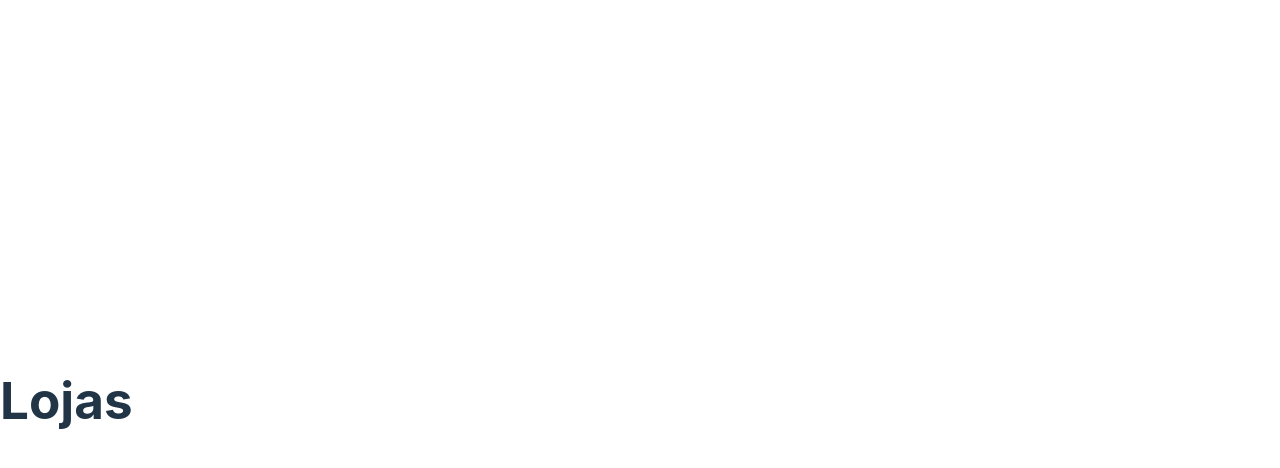
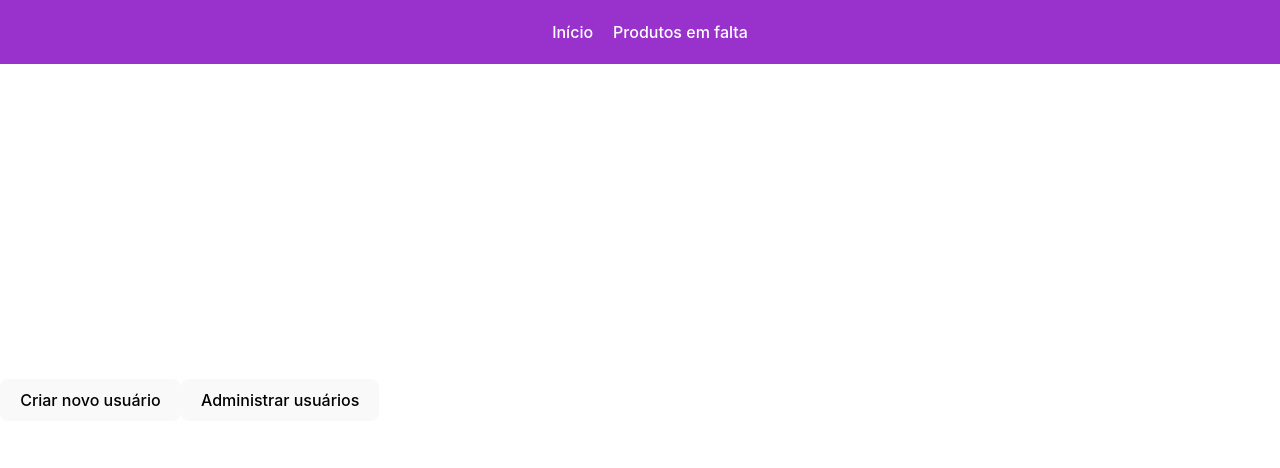
Before and after one commit to GustavoTardin/Stock-Project, a React (Vite) app in the folder app/frontend/: page /painel-administrativo/lojas in a window 1280 px wide. Shown: the top 468 px of the page. Built offline with nearby package versions, Linux system fonts and the light colour scheme.

Commit message:
feat: Coloca navBar no painel administrativo/lojas, e coloca o input dentro da label na loginPage

```diff
--- a/app/frontend/src/Components/LoginForm.tsx
+++ b/app/frontend/src/Components/LoginForm.tsx
@@ -25,20 +25,30 @@ function LoginForm({ tryLogin }: { tryLogin: (
 
   return (
     <form action="">
-      <label htmlFor="user">Nome de Usuário</label>
+      <label htmlFor="user">
+        Nome de Usuário
         <input
           type="text"
+          placeholder="Digite seu nome de usuário"
           id="user"
           value={ userName }
-        onChange={ (e: ChangeEvent<HTMLInputElement>) => userNameSetter(e.target.value) }
+          onChange={
+             (e: ChangeEvent<HTMLInputElement>) => userNameSetter(e.target.value)
+            }
         />
-      <label htmlFor="password">Senha</label>
+      </label>
+      <label htmlFor="password">
+        Senha
         <input
           type="password"
+          placeholder="Digite sua senha"
           id="password"
           value={ password }
-        onChange={ (e: ChangeEvent<HTMLInputElement>) => passwordSetter(e.target.value) }
+          onChange={
+             (e: ChangeEvent<HTMLInputElement>) => passwordSetter(e.target.value)
+}
         />
+      </label>
       {
               (failedLogin) && (
                 <p>
--- a/app/frontend/src/Pages/Admin/StoreManagement.tsx
+++ b/app/frontend/src/Pages/Admin/StoreManagement.tsx
@@ -1,6 +1,12 @@
+import NavBar from '../../Components/Navbar';
+
 function StoreManagement() {
   return (
-    <h1>Lojas</h1>
+    <body>
+      <NavBar />
+      <button>Criar novo usuário</button>
+      <button>Administrar usuários</button>
+    </body>
   );
 }
 
```
Also changed, not shown: app/frontend/src/Components/Admin/Store/NewStoreForm.tsx (added, +9 -0 lines). Lines whose indentation alone changed are shown as unchanged.
